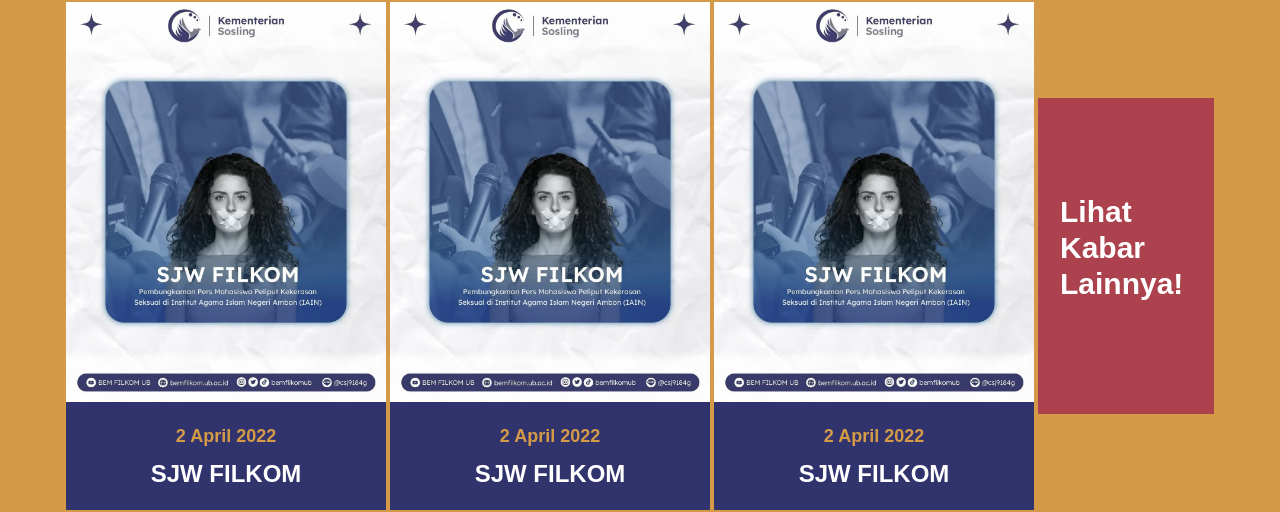
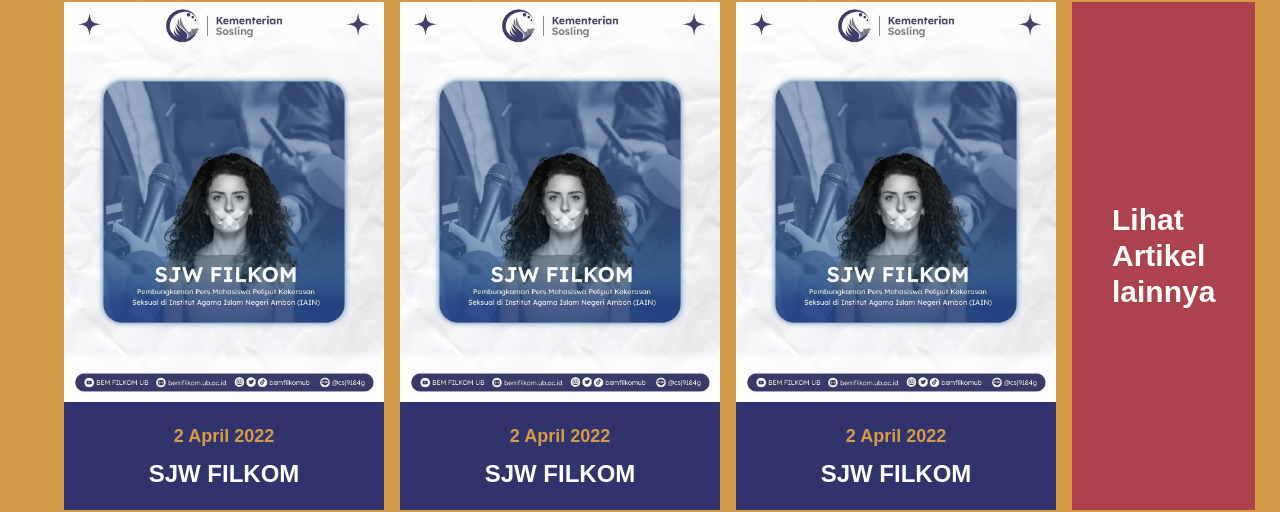
Before and after one commit to kuhakuni/sjw-filkom, a React (Create React App) app: page /#/ in a window 1280 px wide. Shown: the part 866-1378 px from the top of the page. Built offline with nearby package versions, Linux system fonts and the light colour scheme; no server answers.

Commit message:
fix artikel

```diff
--- a/src/components/Artikel/Artikel.js
+++ b/src/components/Artikel/Artikel.js
@@ -1,27 +1,21 @@
 import React from "react";
 import ArtikelCard from "./ArtikelCard";
-import { Link } from "react-router-dom";
+// import { Link } from "react-router-dom";
 
 const Artikel = () => {
 	return (
 		<>
 			<div className="bg-secondary" id="artikel">
-				<div className="container py-16 flex flex-row  flex-wrap justify-around">
+				<div className="container py-16 grid sm:grid-cols-2 place-items-center lg:flex lg:justify-between gap-4 items-stretch">
 					<ArtikelCard />
 					<ArtikelCard />
 					<ArtikelCard />
-					<div className="bg-tertiary flex flex-col my-24 md:w-44">
-						<div className="">
-							<p className="text-left mx-auto text-3xl font-bold text-white w-3/4 my-24">
-								Lihat Kabar Lainnya!
+					<div className="bg-tertiary text-white w-full flex flex-col justify-center items-center">
+						<div className="p-10 text-center lg:text-left">
+							<p className="font-semibold text-3xl">
+								Lihat Artikel lainnya
 							</p>
 						</div>
-
-						<Link to="/">
-							<div className="text-8xl text-customYellow mx-10">
-								<ion-icon name="arrow-forward-circle-outline"></ion-icon>
-							</div>
-						</Link>
 					</div>
 				</div>
 			</div>
```
